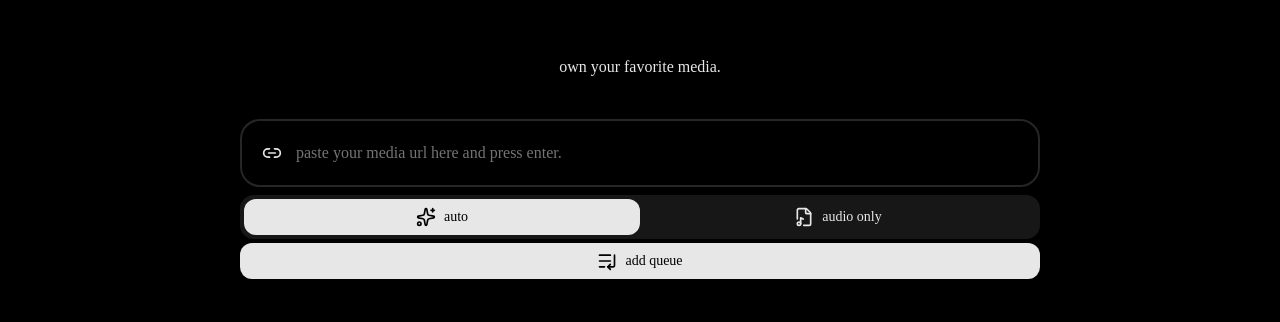
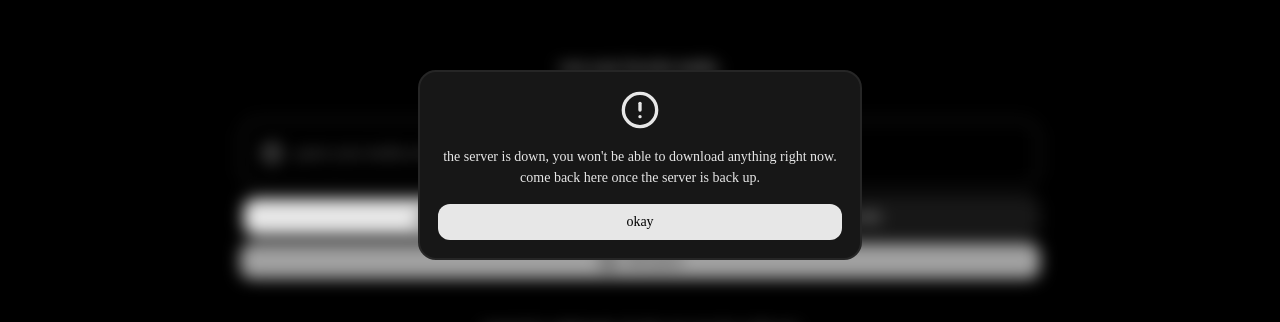
Before and after one commit to Kuredew/grips, a SvelteKit app in the folder web/: page / in a window 1280 px wide. Shown: the part 235-557 px from the top of the page. Built offline with nearby package versions, Linux system fonts and the light colour scheme; no server answers; what @friendofsvelte/state would draw is missing.

Commit message:
feat: add a modal dialog if the server doesn't response

```diff
--- a/web/src/components/logo/CircleAlert.svelte
+++ b/web/src/components/logo/CircleAlert.svelte
@@ -1,7 +1,11 @@
+<script lang="ts">
+	let { size = 40 }: { size?: number } = $props();
+</script>
+
 <svg
 	xmlns="http://www.w3.org/2000/svg"
-	width="40"
-	height="40"
+	width={size}
+	height={size}
 	viewBox="0 0 24 24"
 	fill="none"
 	stroke="currentColor"
--- /dev/null
+++ b/web/src/lib/api/checkHealth.ts
@@ -0,0 +1,15 @@
+import { PUBLIC_API_BASE_URL } from '$env/static/public';
+
+export const checkHealth = async () => {
+	try {
+		const response = await fetch(PUBLIC_API_BASE_URL + '/health');
+		if (!response.ok) {
+			return false;
+		}
+
+		return true;
+	} catch (e) {
+		console.error('checkHealth: ' + e);
+		return false;
+	}
+};
--- a/web/src/routes/+page.svelte
+++ b/web/src/routes/+page.svelte
@@ -16,6 +16,11 @@
 	import CopyIcon from '../components/logo/CopyIcon.svelte';
 	import CircleAlert from '../components/logo/CircleAlert.svelte';
 	import LinkIcon from '../components/logo/LinkIcon.svelte';
+	import { checkHealth } from '$lib/api/checkHealth';
+
+	let ready = $state(false);
+	let inactiveBackend = $state(false);
+	let showInactiveBackendModal = $state(true);
 
 	let inputFocus = $state(false);
 	let mediaType: MediaType = $state('auto');
@@ -50,6 +55,10 @@
 		error = '';
 	};
 
+	const closeInactiveBackendModal = () => {
+		showInactiveBackendModal = false;
+	};
+
 	onMount(() => {
 		if (!input) return;
 		input.addEventListener('keypress', (event) => {
@@ -58,8 +67,32 @@
 				sendToQueue();
 			}
 		});
+		(async () => {
+			const response = await checkHealth();
+			if (!response) {
+				inactiveBackend = true;
+				return;
+			}
+
+			ready = response;
+		})();
 	});
 </script>
+
+<Modal show={inactiveBackend && showInactiveBackendModal} onclose={closeInactiveBackendModal}>
+	<div class="modal-content">
+		<CircleAlert />
+		<p class="text-modal">
+			the server is down, you won't be able to download anything right now. come back here once the
+			server is back up.
+		</p>
+		<div class="button-wrapper-modal">
+			<Button class="button-modal" onclick={closeInactiveBackendModal} variant="primary"
+				>okay</Button
+			>
+		</div>
+	</div>
+</Modal>
 
 <Modal show={error !== ''} onclose={clearError}>
 	<div class="modal-content">
@@ -96,7 +129,13 @@
 						? 'var(--color-neutral-400)'
 						: 'var(--color-neutral-800)'}"
 				>
-					<LinkIcon />
+					{#if inactiveBackend}
+						<CircleAlert size={20} />
+					{:else if ready}
+						<LinkIcon />
+					{:else}
+						<Loading />
+					{/if}
 					<input
 						bind:value={url}
 						bind:this={input}
@@ -105,7 +144,7 @@
 						placeholder="paste your media url here and press enter."
 						onfocusin={() => (inputFocus = true)}
 						onfocusout={() => (inputFocus = false)}
-						disabled={loading}
+						disabled={loading || inactiveBackend}
 					/>
 				</div>
 				<!-- type and quality selection -->
@@ -128,7 +167,12 @@
 							audio only
 						</RadioButton>
 					</RadioWrapper>
-					<Button onclick={sendToQueue} class="button-home" disabled={loading} variant="primary">
+					<Button
+						onclick={sendToQueue}
+						class="button-home"
+						disabled={loading || inactiveBackend}
+						variant="primary"
+					>
 						{#if loading}
 							<Loading color="#000" />
 							loading...
```
